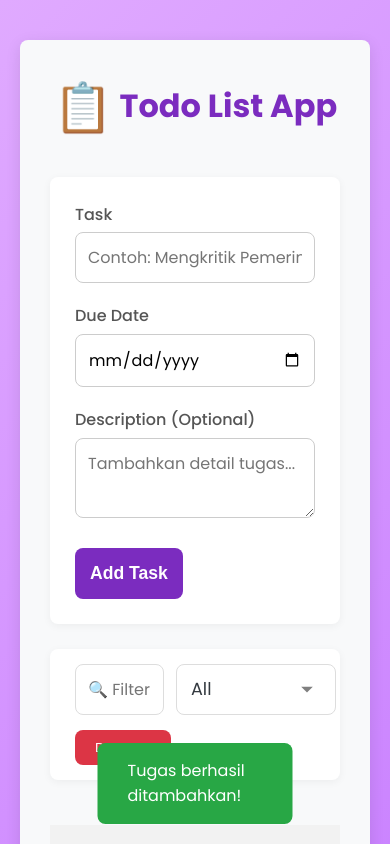
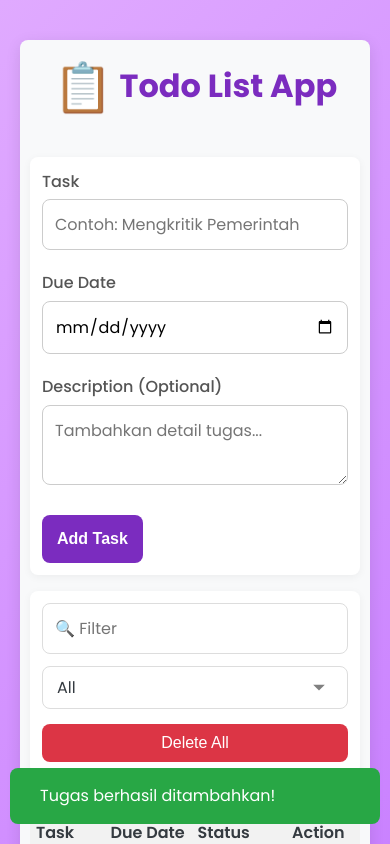
Before and after one commit to Revou-Coding-Camp/codingcamp-21-jul-25-Pendukung-OkeGas, a plain HTML site: page index.html in a window 390 px wide. Both pictures are taken after typing "Sample", "2020-01-15", "Sample" into the empty fields and a click on the button "Add Task". Shown: the top 844 px of the page. Drawn offline with Linux system fonts and the light colour scheme.

Commit message:
Add responsive styles for mobile devices in Todo List App

```diff
--- a/css/style.css
+++ b/css/style.css
@@ -120,3 +120,41 @@ td.actions { display: flex; align-items: center; gap: 8px; }
     .controls-card { flex-direction: column; align-items: stretch; }
     #search-input { width: 100%; }
 }
+
+@media (max-width: 600px) {
+    .container {
+        padding: 10px;
+        max-width: 100%;
+    }
+    .form-card, .controls-card, .table-card {
+        padding: 12px;
+        margin-bottom: 16px;
+    }
+    #search-input, #status-filter, .btn-add, .btn-danger {
+        width: 100%;
+        font-size: 1rem;
+        min-width: unset;
+        box-sizing: border-box;
+    }
+    .filter-group, .search-filter {
+        flex-direction: column;
+        gap: 8px;
+        align-items: stretch;
+    }
+    th, td {
+        padding: 10px 6px;
+        text-align: left;
+    }
+    .actions {
+        justify-content: flex-start;
+    }
+    .task-details h4 {
+        font-size: 1rem;
+    }
+    .notification {
+        left: 10px;
+        right: 10px;
+        width: auto;
+        transform: none;
+    }
+}
```
